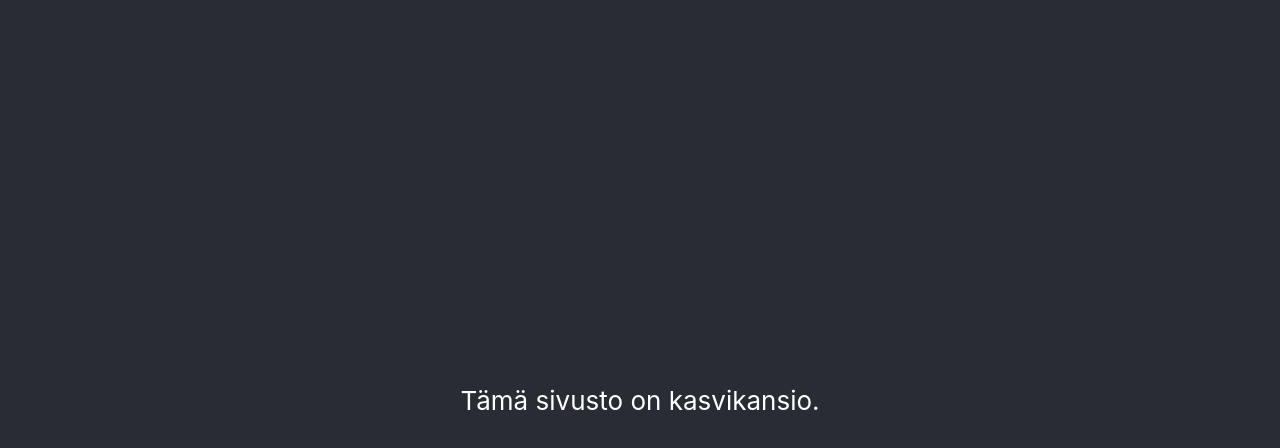
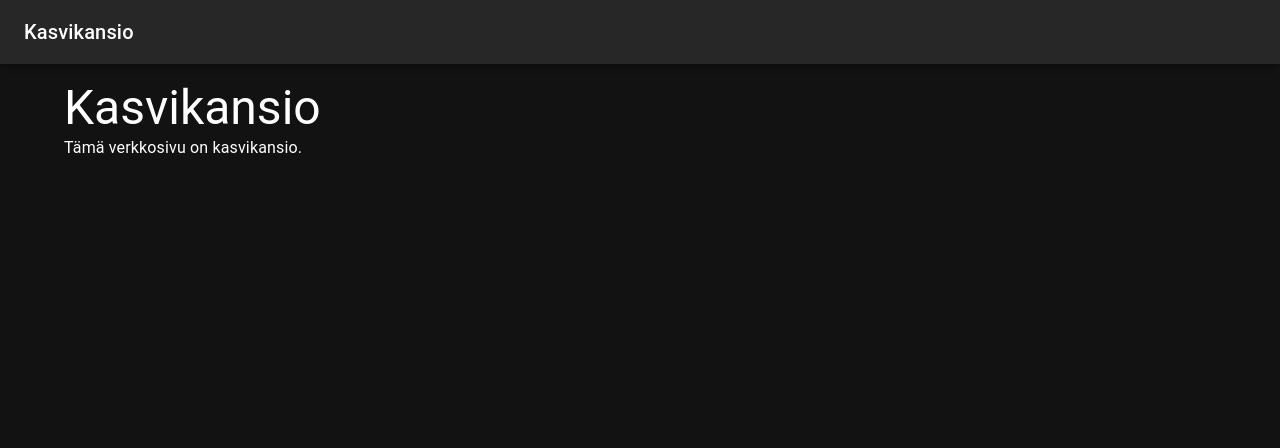
Before and after one commit to juhopohjonen/kasvikansio, a React (Create React App) app: page / in a window 1280 px wide. Shown: the top 448 px of the page. Built offline with nearby package versions, Linux system fonts and the light colour scheme.

Commit message:
style additions

```diff
--- a/package.json
+++ b/package.json
@@ -3,11 +3,15 @@
   "version": "0.1.0",
   "private": true,
   "dependencies": {
+    "@emotion/react": "^11.10.5",
+    "@emotion/styled": "^11.10.5",
+    "@mui/material": "^5.11.4",
     "@testing-library/jest-dom": "^5.16.5",
     "@testing-library/react": "^13.4.0",
     "@testing-library/user-event": "^13.5.0",
     "react": "^18.2.0",
     "react-dom": "^18.2.0",
+    "react-router-dom": "^6.6.2",
     "react-scripts": "5.0.1",
     "web-vitals": "^2.1.4"
   },
--- a/src/App.js
+++ b/src/App.js
@@ -1,15 +1,19 @@
-import logo from './logo.svg';
 import './App.css';
+import { BrowserRouter, Routes, Route } from 'react-router-dom';
+import Layout from './Layout';
+import Index from './Sites/Index';
 
 function App() {
   return (
-    <div className="App">
-      <header className="App-header">
-        <p>
-          Tämä sivusto on kasvikansio.
-        </p>
-      </header>
-    </div>
+    <>
+      <BrowserRouter>
+        <Routes>
+          <Route path='/' element={<Layout />}>
+            <Route index element={<Index />} />
+          </Route>
+        </Routes>
+      </BrowserRouter>
+    </>
   );
 }
 
--- /dev/null
+++ b/src/Layout.jsx
@@ -0,0 +1,31 @@
+import { AppBar, createTheme, CssBaseline, ThemeProvider, Toolbar, Typography } from "@mui/material"
+import { Container } from "@mui/system"
+import { Outlet } from "react-router-dom"
+
+const theme = createTheme({
+    palette: {
+        mode: 'dark'
+    }
+})
+
+const Layout = () => {
+    return (
+        <ThemeProvider theme={theme}>
+            <CssBaseline />
+
+            <AppBar>
+                <Toolbar>
+                    <Typography variant='h6' component='div'>Kasvikansio</Typography>
+
+                </Toolbar>
+            </AppBar>
+
+            <Container sx={{ mt: 10 }}>
+                <Outlet />
+            </Container>
+
+        </ThemeProvider>
+    )
+}
+
+export default Layout
--- /dev/null
+++ b/src/Sites/Index.jsx
@@ -0,0 +1,12 @@
+import { Typography } from "@mui/material"
+
+const Index = () => {
+    return (
+        <>
+            <Typography variant='h3' component='h1'>Kasvikansio</Typography>
+            <Typography paragraph>Tämä verkkosivu on kasvikansio.</Typography>
+        </>
+    )
+}
+
+export default Index
```
Also changed, not shown: 1 other file (tests, documents, lock files or other folders).
